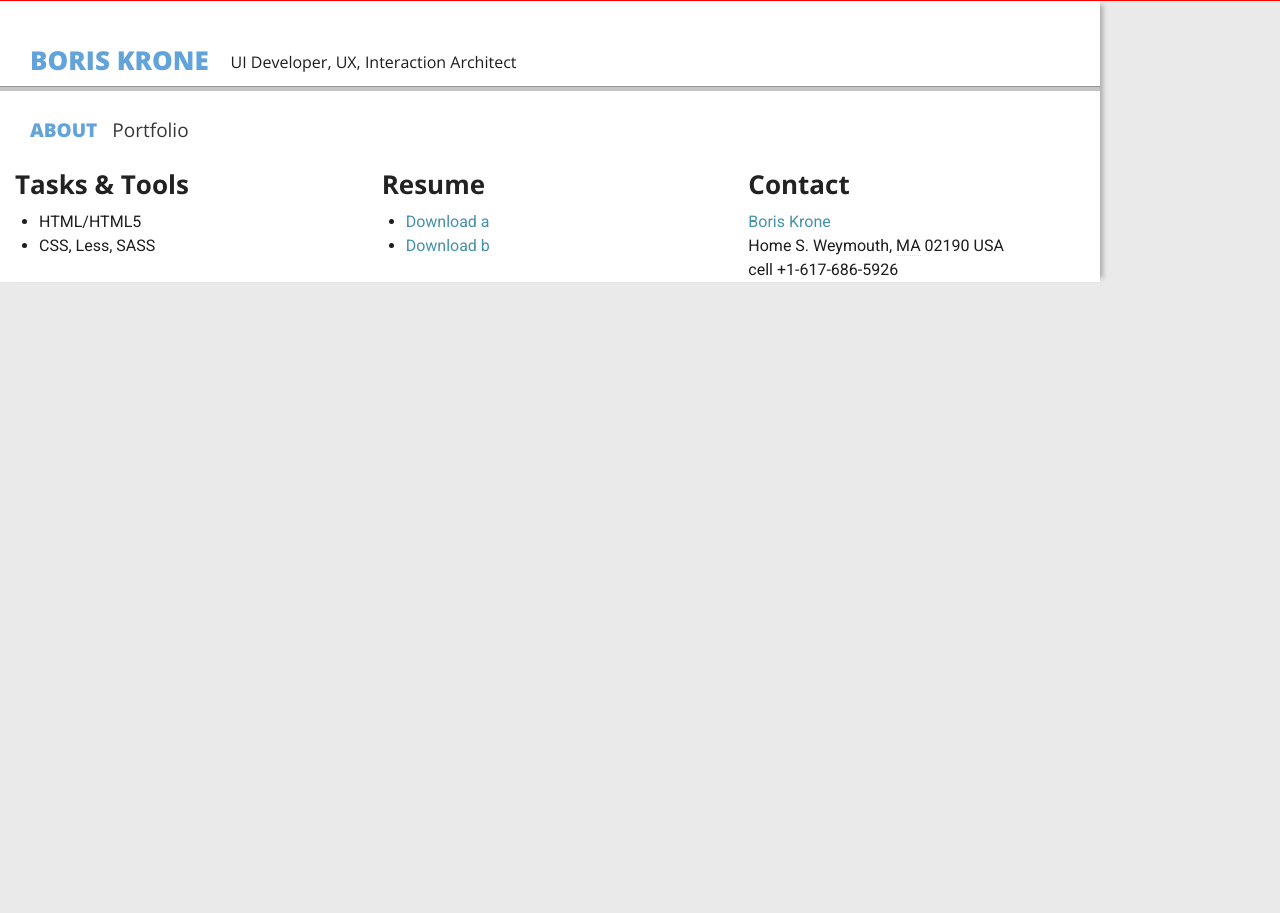
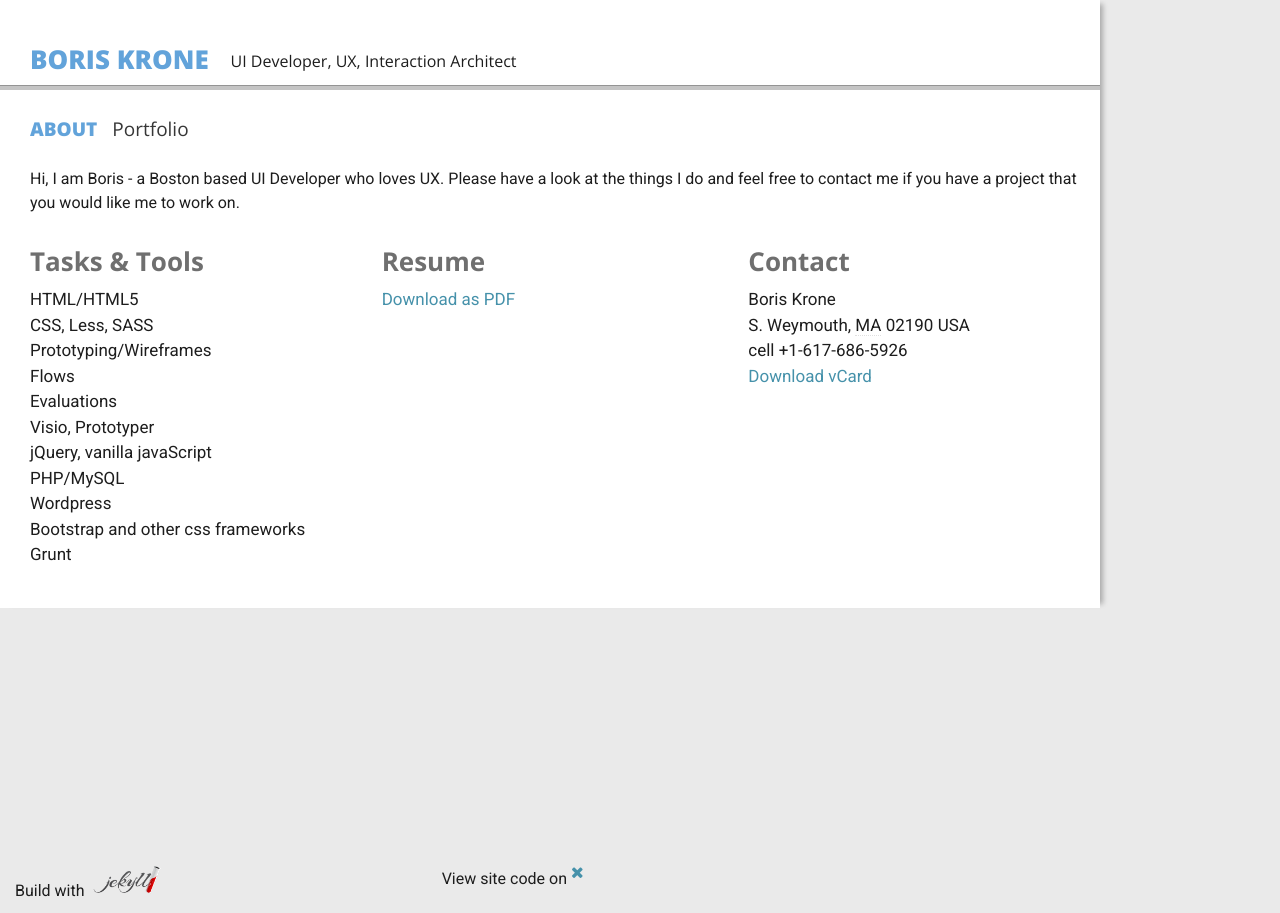
Before and after one commit to b-d-k/b-d-k.github.io, a Jekyll site: the page built from index.html, in a window 1280 px wide. Built offline with Jekyll 4.4.1, drawn with Linux system fonts in a browser that asks for light colours; some web fonts are replaced.

Commit message:
Added footer, resume, vcard

```diff
--- a/_config.yml
+++ b/_config.yml
@@ -2,8 +2,7 @@
 title: "UI Developer, UX, Interaction Architect"
 author: "Boris Krone"
 description: > # this means to ignore newlines until "baseurl:"
-  Write an awesome description for your new site here. It will appear in your document head meta (for
-  Google search results) and in your feed.xml site description.
+  Portolio website, Boris Krone. UI Developer, UX Aficionado. Boston.
 baseurl: "" # the subpath of your site, e.g. /blog/
 url: "http://supergnu.com" # the base hostname & protocol for your site
 github_username:  b-d-k
@@ -17,10 +16,7 @@ paginate: 2
 paginate_path: "/portfolio/page:num/"
 excerpt_separator: <!--more-->
 
-
 # Build settings
 markdown: kramdown
 
-
-
 exclude: ["Gemfile","Gemfile.lock"]
--- a/_includes/footer.html
+++ b/_includes/footer.html
@@ -1,57 +1,16 @@
-<footer class="site-footer">
+<footer class="site-footer row">
 
-  <div class="wrapper">
-
-    <h2 class="footer-heading">{{ site.title }}</h2>
-
-    <div class="footer-col-wrapper">
-      <div class="footer-col  footer-col-1">
-        <ul class="contact-list">
-          <li>{{ site.title }}</li>
-          <li><a href="mailto:{{ site.email }}">{{ site.email }}</a></li>
-        </ul>
+      <div class="col col-1">
+        <p>Build with <a href="http://jekyllrb.com/"><img src="images/logo-jekyll.png"></a></p>
       </div>
 
-      <div class="footer-col  footer-col-2">
-        <ul class="social-media-list">
-          {% if site.github_username %}
-          <li>
-            <a href="https://github.com/{{ site.github_username }}">
-              <span class="icon  icon--github">
-                <svg viewBox="0 0 16 16">
-                  <path fill="#828282" d="M7.999,0.431c-4.285,0-7.76,3.474-7.76,7.761 c0,3.428,2.223,6.337,5.307,7.363c0.388,0.071,0.53-0.168,0.53-0.374c0-0.184-0.007-0.672-0.01-1.32 c-2.159,0.469-2.614-1.04-2.614-1.04c-0.353-0.896-0.862-1.135-0.862-1.135c-0.705-0.481,0.053-0.472,0.053-0.472 c0.779,0.055,1.189,0.8,1.189,0.8c0.692,1.186,1.816,0.843,2.258,0.645c0.071-0.502,0.271-0.843,0.493-1.037 C4.86,11.425,3.049,10.76,3.049,7.786c0-0.847,0.302-1.54,0.799-2.082C3.768,5.507,3.501,4.718,3.924,3.65 c0,0,0.652-0.209,2.134,0.796C6.677,4.273,7.34,4.187,8,4.184c0.659,0.003,1.323,0.089,1.943,0.261 c1.482-1.004,2.132-0.796,2.132-0.796c0.423,1.068,0.157,1.857,0.077,2.054c0.497,0.542,0.798,1.235,0.798,2.082 c0,2.981-1.814,3.637-3.543,3.829c0.279,0.24,0.527,0.713,0.527,1.437c0,1.037-0.01,1.874-0.01,2.129 c0,0.208,0.14,0.449,0.534,0.373c3.081-1.028,5.302-3.935,5.302-7.362C15.76,3.906,12.285,0.431,7.999,0.431z"/>
-                </svg>
-              </span>
-
-              <span class="username">{{ site.github_username }}</span>
-            </a>
-          </li>
-          {% endif %}
-
-          {% if site.twitter_username %}
-          <li>
-            <a href="https://twitter.com/{{ site.twitter_username }}">
-              <span class="icon  icon--twitter">
-                <svg viewBox="0 0 16 16">
-                  <path fill="#828282" d="M15.969,3.058c-0.586,0.26-1.217,0.436-1.878,0.515c0.675-0.405,1.194-1.045,1.438-1.809
-                  c-0.632,0.375-1.332,0.647-2.076,0.793c-0.596-0.636-1.446-1.033-2.387-1.033c-1.806,0-3.27,1.464-3.27,3.27 c0,0.256,0.029,0.506,0.085,0.745C5.163,5.404,2.753,4.102,1.14,2.124C0.859,2.607,0.698,3.168,0.698,3.767 c0,1.134,0.577,2.135,1.455,2.722C1.616,6.472,1.112,6.325,0.671,6.08c0,0.014,0,0.027,0,0.041c0,1.584,1.127,2.906,2.623,3.206 C3.02,9.402,2.731,9.442,2.433,9.442c-0.211,0-0.416-0.021-0.615-0.059c0.416,1.299,1.624,2.245,3.055,2.271 c-1.119,0.877-2.529,1.4-4.061,1.4c-0.264,0-0.524-0.015-0.78-0.046c1.447,0.928,3.166,1.469,5.013,1.469 c6.015,0,9.304-4.983,9.304-9.304c0-0.142-0.003-0.283-0.009-0.423C14.976,4.29,15.531,3.714,15.969,3.058z"/>
-                </svg>
-              </span>
-
-              <span class="username">{{ site.twitter_username }}</span>
-            </a>
-          </li>
-          {% endif %}
-        </ul>
+      <div class="col">
+        {% if site.github_username %}
+          <p>View site code on
+          <a href="https://github.com/{{ site.github_username }}/b-d-k.github.io" class="icon-times">
+            <span class="screenreader">GitHub</span>
+          </a></p>
+        {% endif %}
       </div>
 
-      <div class="footer-col  footer-col-3">
-        <p class="rss-subscribe">
-          subscribe <a href="{{ "/feed.xml" | prepend: site.baseurl }}">via RSS</a>
-        </p>
-      </div>
-    </div>
-
-  </div>
-
 </footer>
--- a/_layouts/default.html
+++ b/_layouts/default.html
@@ -8,6 +8,8 @@
 
       {{ content }}
 
+    {% include footer.html %}
+
   </div><!-- page-wrapper -->
 
   <script src="{{ "/js/script.js" | prepend: site.baseurl }}"></script>
--- a/_sass/custom/_custom.scss
+++ b/_sass/custom/_custom.scss
@@ -81,11 +81,17 @@ nav{
 
 
 /* == Site == */
+html{
+  min-height: 100%;
+  position: relative;
+}
+
 body{
-  //background-color: #c4c4c4;
+  margin-bottom: 30px;
   background-color: lighten( #c4c4c4, 15% );
 
-  // -- test: red border extra small --
+  // -- test: borders --
+  /*
   @media only screen and (min-width : $bp-extra-small){
     border-top: 1px solid blue;
   }
@@ -95,6 +101,7 @@ body{
   @media only screen and (min-width : $bp-medium){
     border-top: 1px solid red;
   }
+  */
 
 }
 
@@ -364,10 +371,25 @@ main{
 
 
 
+/* == INDEX/ABOUT == */
+.about-main{
+  @include clearfix();
+  margin-bottom: 30px;
 
-.about-main{
+  .intro{
+    @include column(1/1);
+    margin-bottom: 20px;
+
+    @media only screen and (min-width : $bp-medium){
+      padding-left: 30px;
+    }
+  }
   .left-col{
     @include column(1/3);
+
+    @media only screen and (min-width : $bp-medium){
+      padding-left: 30px;
+    }
   }
   .mid-col{
     @include column(1/3);
@@ -376,4 +398,52 @@ main{
     @include column(1/3);
   }
 
+  h2{
+    color: #6f6f6f;
+  }
+
+  ul{
+    padding: 0;
+
+    li{
+      padding-left: 0;
+      font-size: 17px;
+      list-style-type: none;
+    }
+  }
+
+  .contact{
+    font-size: 17px;
+    .url{
+      color: getColor(text, primary);
+      text-decoration: none;
+      cursor: default;
+    }
+  }
+
+} //.about-main
+
+
+
+/* == FOOTER == */
+.site-footer{
+  width: 100%;
+  height: 40px;
+  position: absolute;
+  bottom: 0;
+
+  p{
+    a{
+      vertical-align: text-bottom;
+    }
+    img{
+      width: auto;
+      height: 40px;
+      vertical-align: middle;
+    }
+  }
+
+  .col{
+    @include column(1/3);
+  }
 }
--- a/index.html
+++ b/index.html
@@ -4,20 +4,31 @@ slug: about
 ---
 
 <main role="main" class="about-main">
+  <div class="intro">
+    <p>Hi, I am Boris - a Boston based UI Developer who loves UX. Please have a look at the things I do and feel free to contact me if you have a project that you would like me to work on.</p>
+  </div>
 
   <div class="left-col">
     <h2>Tasks & Tools</h2>
     <ul>
       <li>HTML/HTML5</li>
       <li>CSS, Less, SASS</li>
+      <li>Prototyping/Wireframes</li>
+      <li>Flows</li>
+      <li>Evaluations</li>
+      <li>Visio, Prototyper</li>
+      <li>jQuery, vanilla javaScript</li>
+      <li>PHP/MySQL</li>
+      <li>Wordpress</li>
+      <li>Bootstrap and other css frameworks</li>
+      <li>Grunt</li>
     </ul>
   </div>
 
   <div class="mid-col">
     <h2>Resume</h2>
     <ul>
-      <li><a href="#">Download a</a></li>
-      <li><a href="#">Download b</a></li>
+      <li><a href="downloads/Resume-Boris-Krone.pdf">Download as PDF</a></li>
     </ul>
   </div>
 
@@ -26,13 +37,15 @@ slug: about
     <div class="contact vcard">
       <a href="http://www.supergnu.com/" class="fn url">Boris Krone</a>
       <div class="adr">
-        <span class="type hidden">Home</span>
+        <span class="type screenreader">Home</span>
         <span class="locality">S. Weymouth</span>, <abbr title="Massachusetts" class="region">MA</abbr>
         <span class="postal-code">02190</span>
         <span class="country-name hidden">USA</span>
       </div>
       <div class="tel"><span class="type hidden">cell</span> +1-617-686-5926</div>
+      <a href="downloads/vCard.vcf" class="vcardlink">Download vCard</a>
     </div>
+
   </div>
 
 
```
Also changed, not shown: images/logo-jekyll.png (added), 2 other files.
